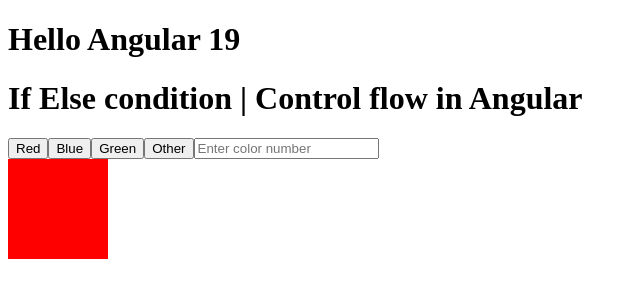
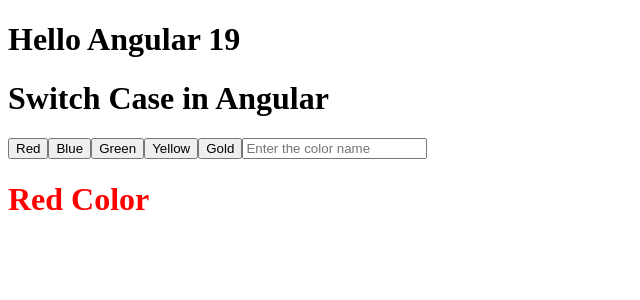
Before and after one commit to swatitiwari5300/angular-tut, an Angular app: page / in a window 1280 px wide. Shown: the top 300 px of the page, without its empty margins (0-640 px from the left). Built offline with nearby package versions, Linux system fonts and the light colour scheme.

Commit message:
control flow

```diff
--- a/src/app/app.component.html
+++ b/src/app/app.component.html
@@ -53,8 +53,8 @@
 <h1 style="color: brown;">Style Rules and Options</h1>
 <app-login></app-login>-->
 
-<h1>If Else condition | Control flow in Angular</h1>
-<!-- @if (x === 10) {
+<!--<h1>If Else condition | Control flow in Angular</h1>
+ @if (x === 10) {
 <div style="background-color: green;width: 200px; height: 200px;">
 
 </div>
@@ -82,7 +82,7 @@
         <div style="background-color: red; width: 200px; height: 200px;"></div>
 } -->
 
-<button (click)="handleColor(1)">Red</button>
+<!-- <button (click)="handleColor(1)">Red</button>
 <button (click)="handleColor(2)">Blue</button>
 <button (click)="handleColor(3)">Green</button>
 <button (click)="handleColor(100)">Other</button>
@@ -96,4 +96,33 @@
 <div style="background-color: green; width: 100px; height: 100px;"></div>
 }@else {
 <div style="background-color: black; width: 100px; height: 100px;"></div>
+} -->
+
+<h1>Switch Case in Angular</h1>
+
+<button (click)="handleColor('red')">Red</button>
+<button (click)="handleColor('blue')">Blue</button>
+<button (click)="handleColor('green')">Green</button>
+<button (click)="handleColor('yellow')">Yellow</button>
+<button (click)="handleColor('gold')">Gold</button>
+
+<input type="text" name="" id="" placeholder="Enter the color name" #colorName (input)="handleColor(colorName.value)">
+
+@switch (color) {
+    @case('red'){
+        <h1 style="color: red;">Red Color</h1>
+    }
+    @case ('green') {
+        <h1 style="color: green;">Green Color</h1>
+    }
+    @case ('blue') {
+        <h1 style="color: blue;">Blue Color</h1>
+    }
+    @case ('yellow') {
+        <h1 style="color: yellow;">Yellow Color</h1>
+    }
+    @default {
+        <h1>No Color Matches</h1>
+    }
+
 }
--- a/src/app/app.component.ts
+++ b/src/app/app.component.ts
@@ -65,33 +65,40 @@
   //   this.email = "Swati@gmail.com"
   // }
 
-  display = true;
-  x = 10;
-  toggleProp = true;
+  // display = true;
+  // x = 10;
+  // toggleProp = true;
 
-  hide(){
-    this.display = false;
-  }
+  // hide(){
+  //   this.display = false;
+  // }
 
-  show(){
-    this.display = true;
-  }
+  // show(){
+  //   this.display = true;
+  // }
 
-  toggle(){
-    this.display = !this.display;
-  }
+  // toggle(){
+  //   this.display = !this.display;
+  // }
 
-  toggleTwo(){
-    this.toggleProp = !this.toggleProp;
-  }
+  // toggleTwo(){
+  //   this.toggleProp = !this.toggleProp;
+  // }
 
-  color = 1;
+  // color = 1;
 
-  handleColor(val:number){
+  // handleColor(val:number){
+  //   this.color = val;
+  // }
+
+  // handleInput(event:Event){
+  //   this.color = parseInt((event.target as HTMLInputElement).value);
+  // }
+
+  color = 'red';
+
+  handleColor(val:string){
     this.color = val;
   }
 
-  handleInput(event:Event){
-    this.color = parseInt((event.target as HTMLInputElement).value);
-  }
 }
```
